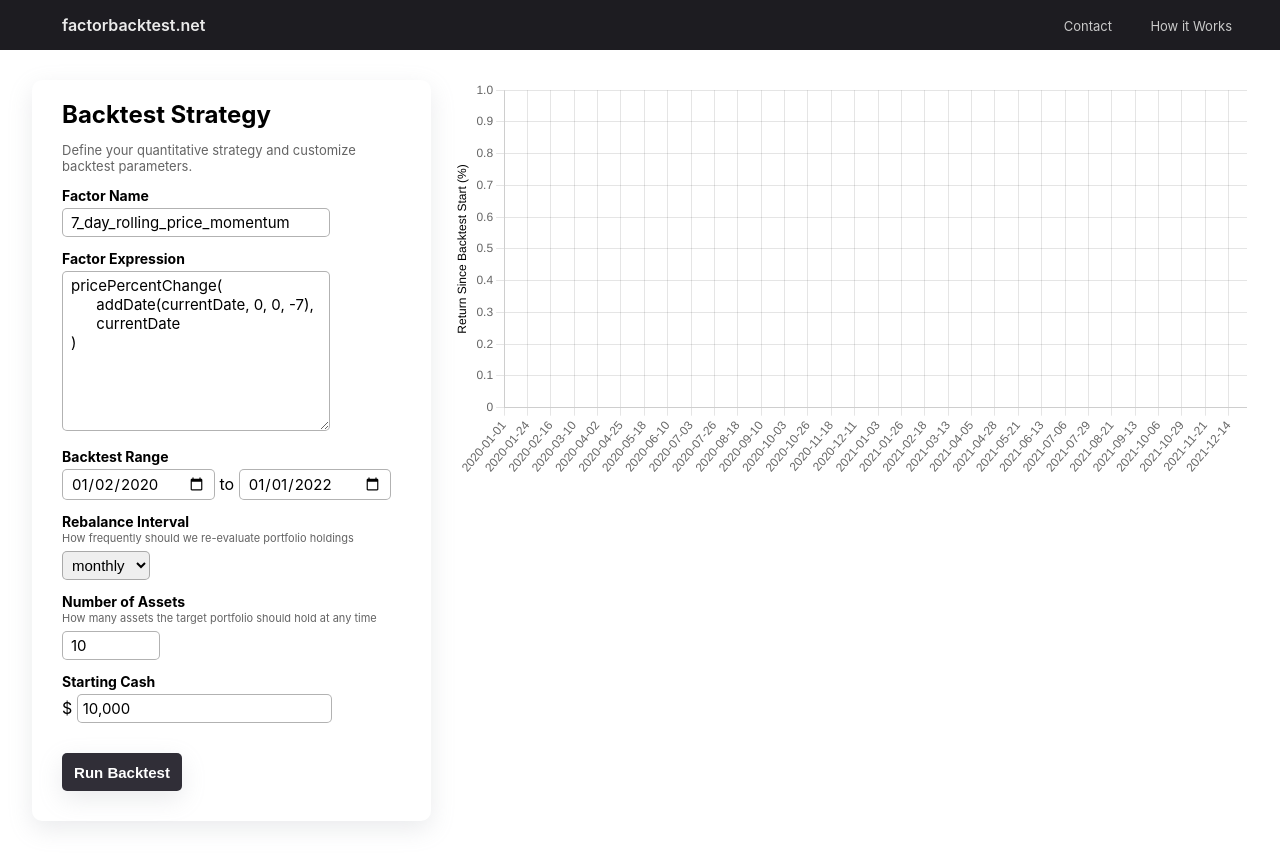
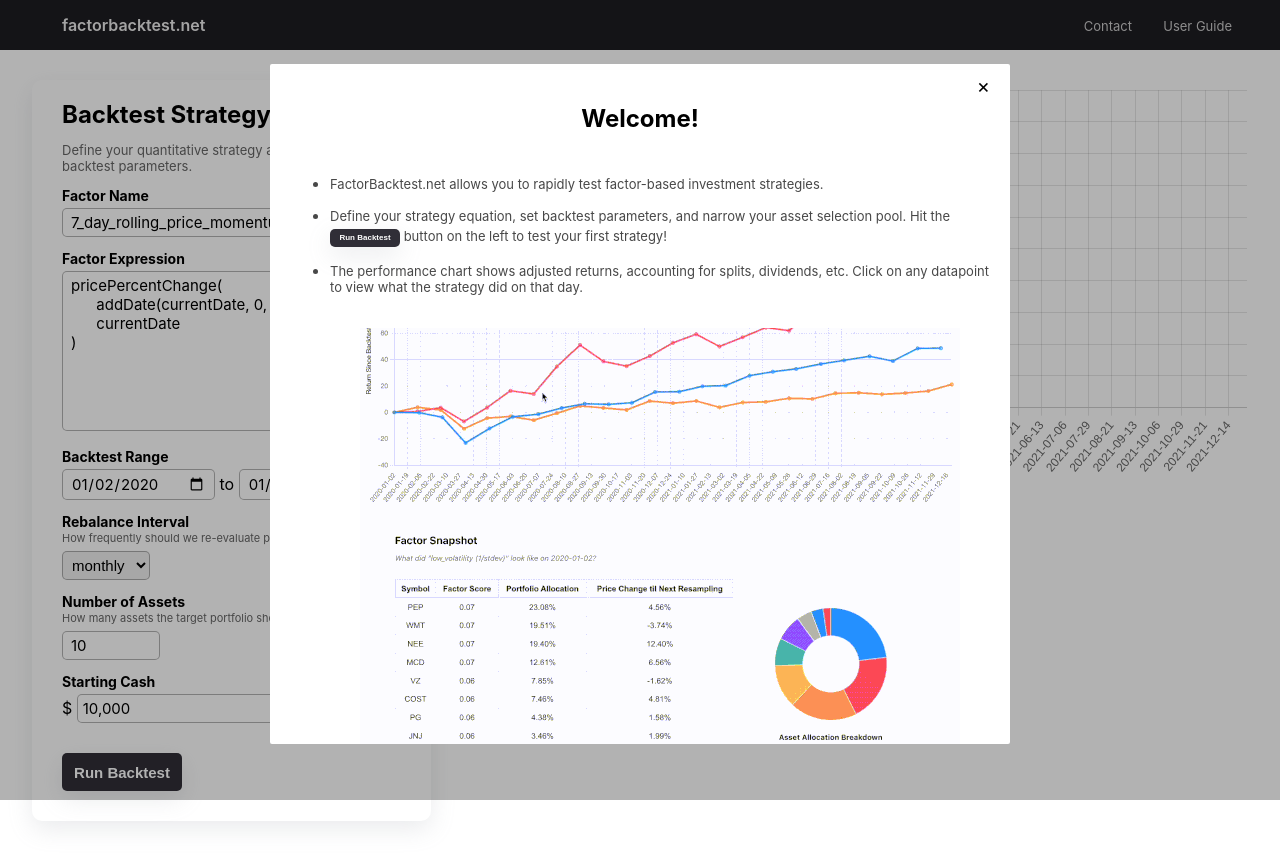
Before and after one commit to sahilsk11/factorbacktest, a React (Create React App) app in the folder frontend/: page / in a window 1280 px wide. Shown: the top 864 px of the page. Built offline with nearby package versions, Linux system fonts and the light colour scheme; no server answers; the HTML template or start-up script is replaced by a standard one.

Commit message:
help center

```diff
--- a/frontend/src/App.tsx
+++ b/frontend/src/App.tsx
@@ -7,7 +7,7 @@ import BenchmarkManager from './BenchmarkSelector';
 import { BacktestSnapshot } from "./models";
 import { minMaxDates } from './util';
 import { v4 as uuidv4 } from 'uuid';
-import { Modal } from './Modals';
+import { ContactModal, HelpModal } from './Modals';
 
 
 export interface FactorData {
@@ -35,6 +35,9 @@ const App = () => {
 
 
   useEffect(() => {
+    if (getCookie("userID") === null) {
+      setShowHelpModal(true);
+    }
     setUserID(getOrCreateUserID());
   }, []);
 
@@ -91,7 +94,8 @@ const App = () => {
       </div>
     </div>
     <div style={{ height: "100px" }}></div>
-    <Modal userID={userID} show={showContactModal} close={() => {setShowContactModal(false)}} />
+    <ContactModal userID={userID} show={showContactModal} close={() => setShowContactModal(false)} />
+    <HelpModal show={showHelpModal} close={() => setShowHelpModal(false)} />
   </>
 }
 
@@ -149,7 +153,7 @@ function Nav({ setShowHelpModal, setShowContactModal }: {
           <p onClick={() => setShowContactModal(true)} className='nav-element-text'>Contact</p>
         </div>
         <div className='nav-element-wrapper'>
-          <p onClick={() => setShowHelpModal(true)}  className='nav-element-text'>How it Works</p>
+          <p onClick={() => setShowHelpModal(true)}  className='nav-element-text'>User Guide</p>
         </div>
       </div>
     </div>
--- a/frontend/src/Modals.tsx
+++ b/frontend/src/Modals.tsx
@@ -3,7 +3,48 @@ import "./modals.css";
 import { ContactRequest } from "./models";
 import { endpoint } from "./App";
 
-export function Modal({ userID, show, close }: {
+export function HelpModal({ show, close }: {
+  show: boolean;
+  close: () => void;
+}) {
+  console.log(show)
+  if (!show) return null;
+
+  const handleOverlayClick = (e: any) => {
+    if (e.target.id === "help-modal") {
+      close();
+    }
+  };
+
+  return (
+    <div id="help-modal" className="modal" onClick={handleOverlayClick}>
+      <div className="modal-content help-modal">
+        <span onClick={() => close()} className="close" id="closeModalBtn">&times;</span>
+        <h2 style={{ marginBottom: "40px" }}>Welcome!</h2>
+        <div className="help-text-container">
+          <ul>
+            <li>
+              <p className="help-text">FactorBacktest.net allows you to rapidly test factor-based investment strategies.</p>
+            </li>
+            <li>
+              <p className="help-text">Define your strategy equation, set backtest parameters, and narrow your asset selection pool. Hit the <button className="demo-backtest-btn">Run Backtest</button> button on the left to test your first strategy!</p>
+            </li>
+            <li>
+              <p className="help-text">The performance chart shows adjusted returns, accounting for splits, dividends, etc. Click on any datapoint to view what the strategy did on that day.</p>
+              <img className="help-gif" style={{ width: "100%" }} src="./dots.gif" />
+            </li>
+            <li>
+              <p className="help-text">To view this message again, hit "User Guide" on the top left.</p>
+            </li>
+          </ul>
+
+        </div>
+      </div>
+    </div>
+  );
+}
+
+export function ContactModal({ userID, show, close }: {
   userID: string;
   show: boolean;
   close: () => void;
@@ -12,23 +53,23 @@ export function Modal({ userID, show, close }: {
   if (!show) return null;
 
   const handleOverlayClick = (e: any) => {
-    if (e.target.id === "modal") {
+    if (e.target.id === "contact-modal") {
       close();
     }
   };
 
   return (
-    <div id="modal" className="modal" onClick={handleOverlayClick}>
+    <div id="contact-modal" className="modal" onClick={handleOverlayClick}>
       <div className="modal-content">
         <span onClick={() => close()} className="close" id="closeModalBtn">&times;</span>
-        <h2 style={{marginBottom: "40px"}}>Contact</h2>
+        <h2 style={{ marginBottom: "40px" }}>Contact</h2>
         <ContactForm userID={userID} />
       </div>
     </div>
   );
 }
 
-function ContactForm({userID}: {
+function ContactForm({ userID }: {
   userID: string;
 }) {
   const [replyEmail, setReplyEmail] = useState<string | null>(null);
@@ -40,7 +81,7 @@ function ContactForm({userID}: {
     e.preventDefault();
 
     try {
-      const response = await fetch(endpoint+"/contact", {
+      const response = await fetch(endpoint + "/contact", {
         method: 'POST',
         headers: {
           'Content-Type': 'application/json',
@@ -71,8 +112,8 @@ function ContactForm({userID}: {
           type="text"
           id="replyEmail"
           name="replyEmail"
-          value={replyEmail ? replyEmail: ""}
-          style={{width: "300px"}}
+          value={replyEmail ? replyEmail : ""}
+          style={{ width: "300px" }}
           onChange={(e) => {
             setSubmitted(false);
             setError(null);
@@ -83,7 +124,7 @@ function ContactForm({userID}: {
       <div>
         <label htmlFor="content">Message</label>
         <textarea
-        style={{width: "400px", height: "100px"}}
+          style={{ width: "400px", height: "100px" }}
           id="content"
           name="content"
           value={content}
@@ -103,7 +144,7 @@ function ContactForm({userID}: {
 
 function Error({ message }: { message: string | null }) {
   return message === null ? null : <>
-    <div style={{margin: "0px auto", marginTop: "30px"}} className='error-container'>
+    <div style={{ margin: "0px auto", marginTop: "30px" }} className='error-container'>
       <h4 style={{ marginBottom: "0px", marginTop: "0px" }}>That's an error.</h4>
       <p>{message}</p>
     </div>
--- a/frontend/src/app.css
+++ b/frontend/src/app.css
@@ -79,7 +79,7 @@
 
 .nav-element-wrapper {
   width: 100px;
-  margin-left: 20px;
+  margin-left: 0px;
   height: 100%;
 }
 
--- a/frontend/src/modals.css
+++ b/frontend/src/modals.css
@@ -15,10 +15,18 @@
   /* transform: translate(-50%, -50%); */
   background-color: #fff;
   padding: 20px;
-  border-radius: 5px;
+  border-radius: 2px;
   text-align: center;
-  width: 500px;
+  width: 90%;
+  max-width: 500px;
   min-height: 350px;
+  max-height: calc(100vh - 20%);
+  overflow: scroll;
+}
+
+.help-modal {
+  margin-top: 5%;
+  max-width: 700px;
 }
 
 .close {
@@ -27,6 +35,13 @@
   right: 20px;
   font-size: 20px;
   cursor: pointer;
+}
+
+.help-gif {
+  margin-top: 20px;
+  margin-bottom: 20px;
+  width: 100%;
+  max-width: 600px;
 }
 
 .contact-btn {
@@ -49,3 +64,33 @@
   transform: translate(0px, -0.5px);
   cursor: pointer;
 }
+
+.help-text-container {
+  width: 100%;
+  display: block;
+  margin: 0px auto;
+}
+
+li {
+  color: rgb(72, 72, 72);
+}
+
+.help-text {
+  text-align: left;
+  color: rgb(72, 72, 72);
+  font-size: 13px;
+}
+
+.demo-backtest-btn {
+  width: 70px;
+  height: 18px;
+  background-color: rgb(48, 46, 55);
+  border: none;
+  border-radius: 5px;
+  font-size: 8px;
+  transition-duration: 0.3s;
+  box-shadow: rgba(149, 157, 165, 0.2) 0px 8px 24px;
+  color: white;
+  font-weight: bold;
+  margin-top: 5px;
+}
```
Also changed, not shown: frontend/public/dots.gif (added).
